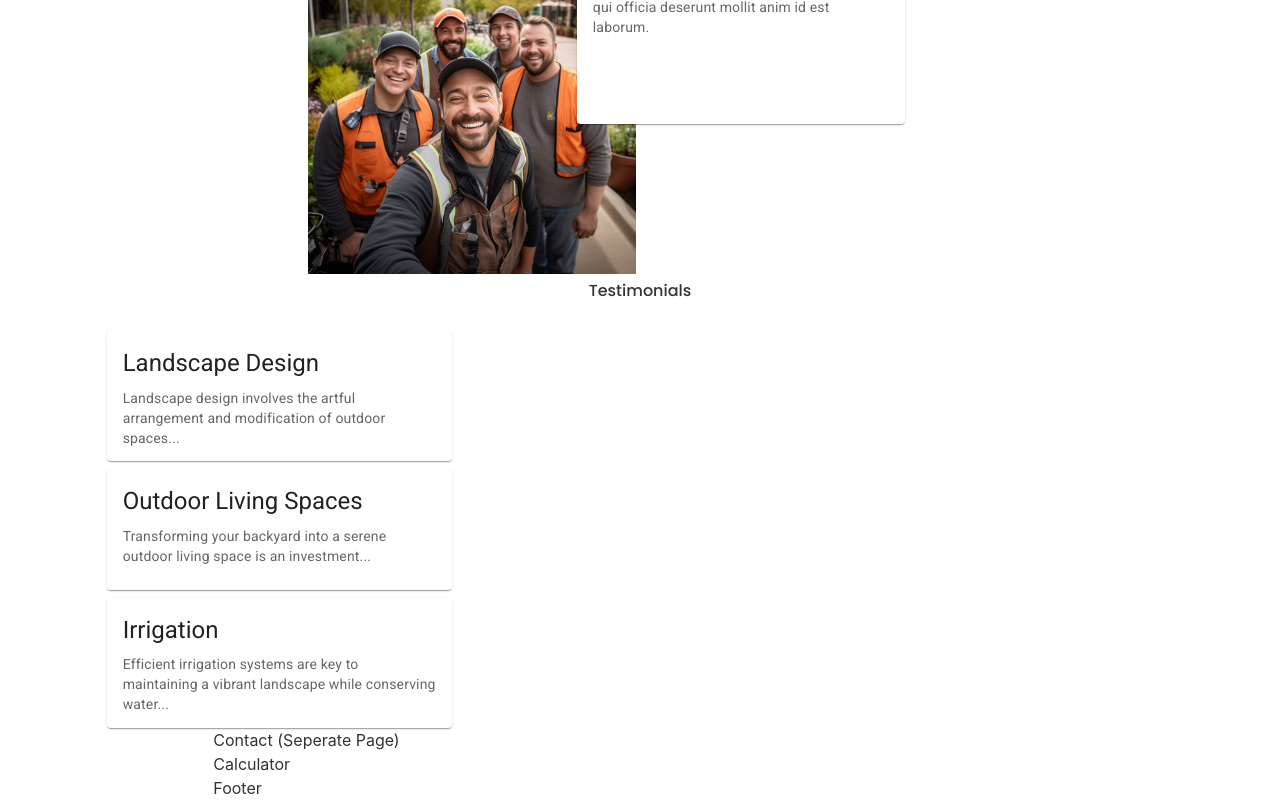
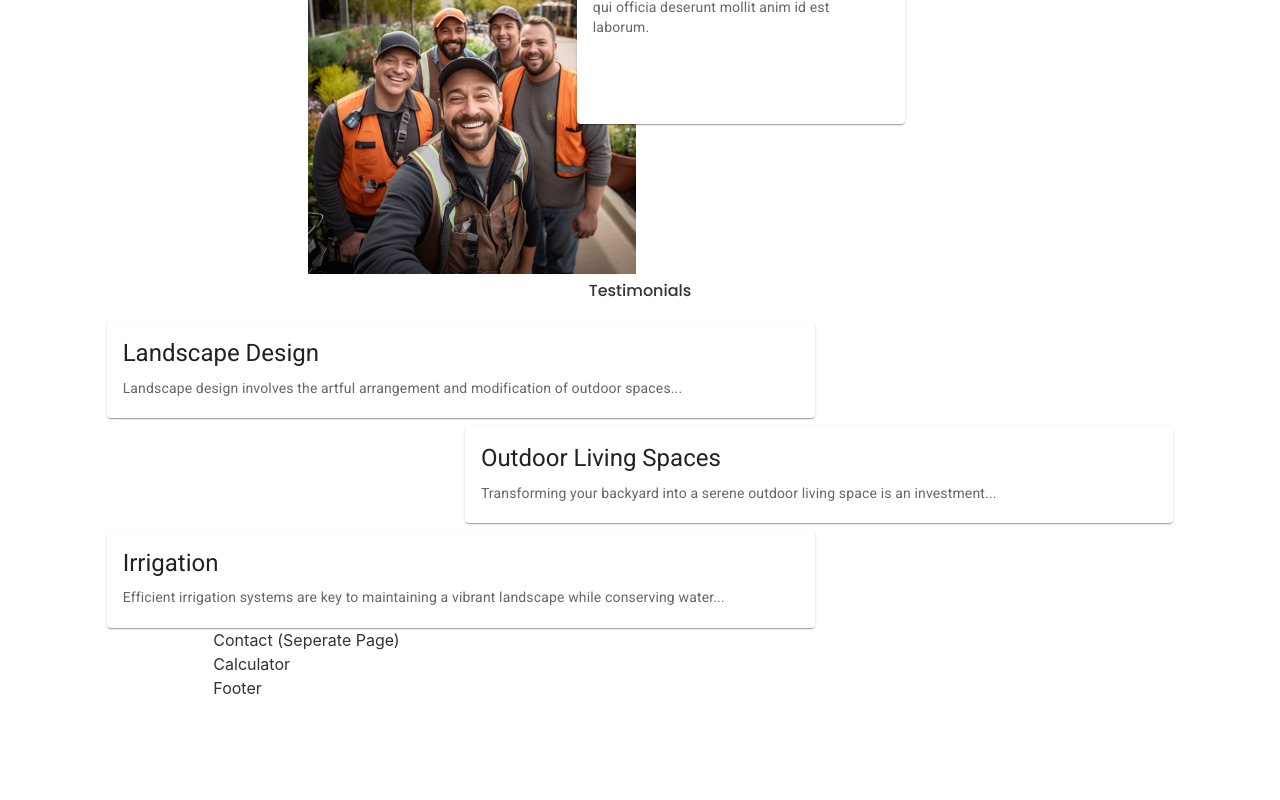
Before and after one commit to johnlundy94/landscape, a React (Create React App) app: page / in a window 1280 px wide. Shown: the part 2129-2929 px from the top of the page. After the commit the page ends 2829 px from the top, so only its background shows below. Built offline with nearby package versions, Linux system fonts and the light colour scheme.

Commit message:
Completed base grid for testimonials

```diff
--- a/src/components/TestimonialsCard.js
+++ b/src/components/TestimonialsCard.js
@@ -4,7 +4,7 @@ import Typography from "@mui/material/Typography";
 
 function TestimonialsCard({ className, title, description }) {
   return (
-    <Card className={className} sx={{ maxWidth: 345 }}>
+    <Card className={className}>
       <CardContent>
         <Typography gutterBottom variant="h5" component="div">
           {title}
--- a/src/styles/Testimonials.css
+++ b/src/styles/Testimonials.css
@@ -2,22 +2,31 @@
     padding-top: 50px;
     display: grid;
     gap: .5rem;
-    grid-template-rows: 10% repeat(2, auto);
+    grid-template-columns: repeat(3, 1fr);
+    grid-template-rows: 10% repeat(3, auto);
     grid-column: 2 / span 10;
     width: 100%;
 }
 
 .testimonials-title {
     text-align: center;
+    grid-row: 1;
+    grid-column: span 3;
 }
 
-/* .testimonials-card1 {
-
+.testimonials-card1 {
+    grid-row: 2;
+    grid-column: 1 / span 2;
+    max-width: 100%;
 }
 
 .testimonials-card2 {
-
+    grid-row: 3;
+    grid-column: 2 / span 2;
+    max-width: 100%;
 }
 .testimonials-card3 {
-
-} */
+    grid-row: 4;
+    grid-column: 1 / span 2;
+    max-width: 100%;
+}
```
